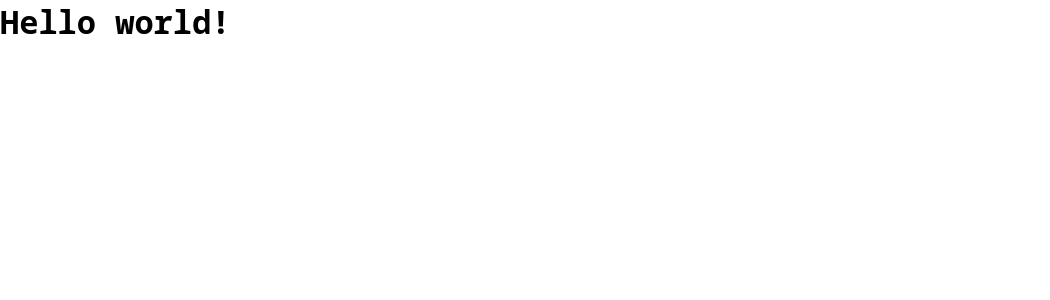
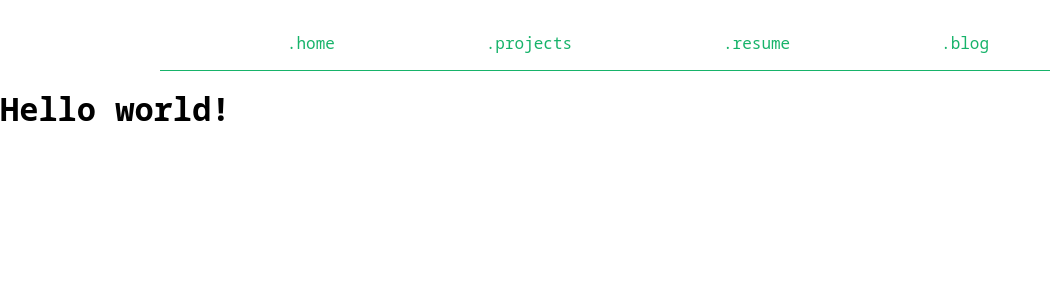
Before and after one commit to biswarupmurmu/biswarupmurmu.github.io, a Jekyll site: the page built from index.html, in a window 1280 px wide. Shown: the top 300 px of the page, without its empty margins (0-1050 px from the left). Built offline with Jekyll 4.4.1, drawn with Linux system fonts in a browser that asks for light colours.

Commit message:
included navigation bar in the layout

```diff
--- a/_layouts/page.html
+++ b/_layouts/page.html
@@ -16,6 +16,7 @@ layout: default
 <div class="page_container">
 
     <nav>
+        {% include /common/navigation_bar.html %}
     </nav>
 
     <div class="content">
```
